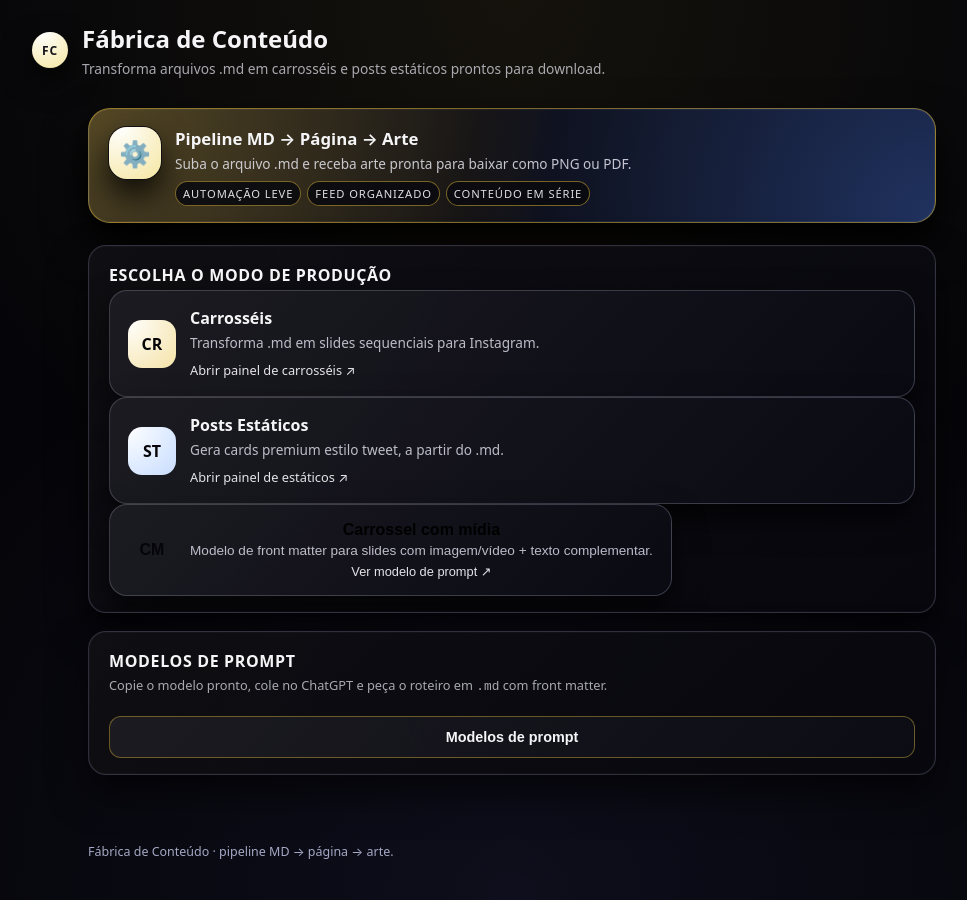
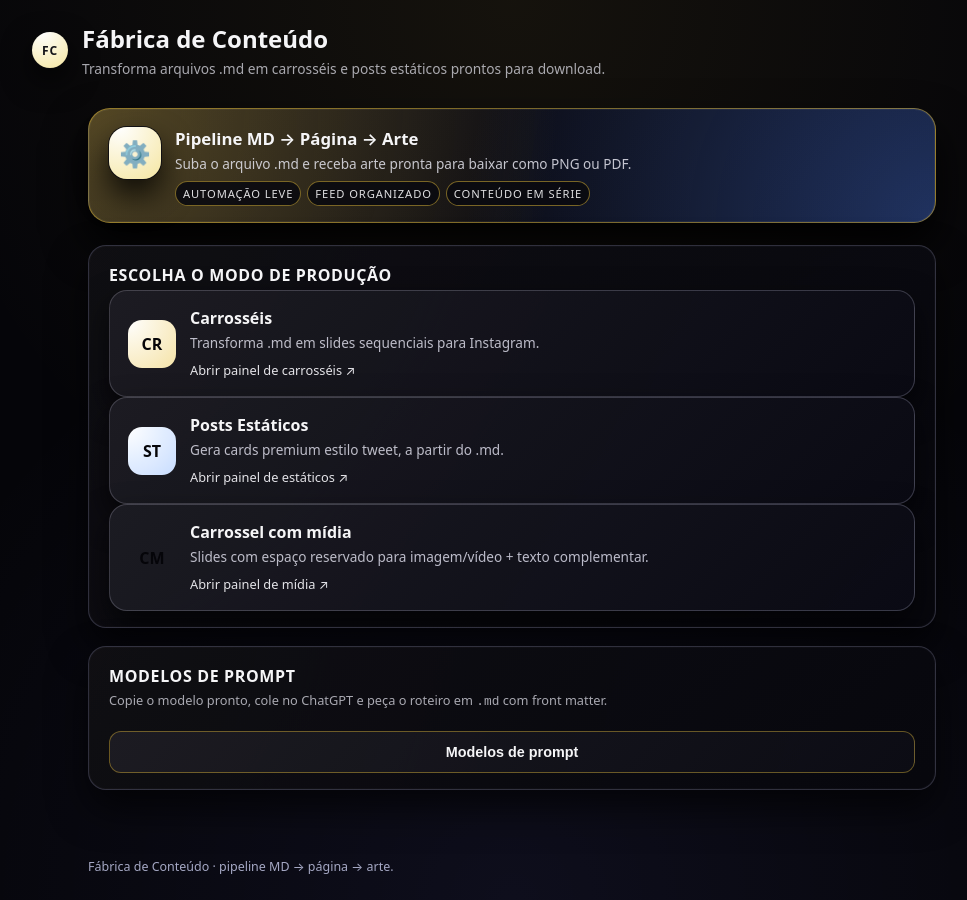
Before and after one commit to mbritodowglas-collab/fabrica-conteudo, a Jekyll site: the page built from index.html, in a window 1280 px wide. Shown: the whole page, without its empty margins (128-1095 px from the left). Built offline with Jekyll 4.4.1, drawn with Linux system fonts in a browser that asks for light colours; some of the changed lines change nothing that is shown.

Commit message:
Atualizar o index.html

```diff
--- a/index.html
+++ b/index.html
@@ -66,15 +66,15 @@ layout: none
         </div>
       </a>
 
-      <!-- CARD 3: CARROSSEL COM MÍDIA (abre modal de modelo) -->
-      <button type="button" class="fc-card-button fc-open-modal-media">
+      <!-- CARD 3: CARROSSEL COM MÍDIA (AGORA LINK PARA PAINEL) -->
+      <a href="{{ '/carrossel-media.html' | relative_url }}" class="fc-card-button">
         <div class="fc-card-icon fc-card-icon--media">CM</div>
         <div class="fc-card-content">
           <h3>Carrossel com mídia</h3>
-          <p>Modelo de front matter para slides com imagem/vídeo + texto complementar.</p>
-          <span class="fc-card-cta">Ver modelo de prompt ↗</span>
+          <p>Slides com espaço reservado para imagem/vídeo + texto complementar.</p>
+          <span class="fc-card-cta">Abrir painel de mídia ↗</span>
         </div>
-      </button>
+      </a>
 
     </div>
   </section>
@@ -154,109 +154,8 @@ Depois do front matter, NÃO escreva mais nada. Apenas retorne o YAML acima já
   </div>
 </div>
 
-<!-- MODAL · CARROSSEL COM MÍDIA -->
-<div id="fc-modal-media" class="fc-modal" aria-hidden="true">
-  <div class="fc-modal__backdrop"></div>
-
-  <div class="fc-modal__dialog" role="dialog" aria-modal="true">
-    <header class="fc-modal__header">
-      <h2>Prompt – Carrossel com mídia</h2>
-      <button id="fc-close-media" class="fc-modal__close" type="button">&times;</button>
-    </header>
-
-    <div class="fc-modal__body">
-      <article class="fc-modal-card">
-        <h3>Modelo de front matter · carrossel_media</h3>
-        <p>Use este modelo quando cada slide tiver imagem/vídeo e o texto complementar entrar embaixo.</p>
-
-        <textarea id="fc-textarea-media" class="fc-modal-text" readonly>
-Você é meu roteirista de carrosséis para Instagram com foco em uso de imagem ou vídeo em cada slide.
-
-Gere um arquivo em **Markdown** com front matter Jekyll exatamente neste padrão:
-
----
-layout: carrossel_media
-type: carrossel_media
-title: "TÍTULO DO CARROSSEL"
-tagline: "Descrição curta da ideia central"
-autor: "Márcio Dowglas – Personal Trainer"
-slides:
-  - img: "/caminho/da-imagem-1.jpg"
-    hook: "Frase forte do slide 1"
-    texto: |
-      Texto curto complementar (3–5 linhas),
-      explicando a ideia principal do slide.
-  - img: "/caminho/da-imagem-2.jpg"
-    hook: "Frase do slide 2"
-    texto: |
-      Continuação da explicação, conectando com a imagem.
-  - img: "/caminho/da-imagem-3.jpg"
-    hook: "Frase do slide 3"
-    texto: |
-      Encerramento + chamada para ação sutil.
----
-
-Regras:
-- Campo "img" é só referência; depois vou trocar pela mídia real no Canva/CapCut.
-- Linguagem feminina, empática, focada em mulheres acima de 30.
-- Estrutura narrativa: problema → consciência → caminho → ação.
-- Não use listas longas; pense em texto curto de legenda que conversa com a imagem/vídeo.
-        </textarea>
-
-        <button type="button" id="fc-copy-media" class="fc-copy-btn">
-          Copiar modelo
-        </button>
-      </article>
-    </div>
-  </div>
-</div>
-
-<!-- Scripts (modal antigo + futuros usos) -->
+<!-- Scripts (modal padrão) -->
 <script src="{{ '/assets/js/carrossel.js' | relative_url }}"></script>
-
-<!-- Script inline só para o modal de mídia -->
-<script>
-document.addEventListener('DOMContentLoaded', () => {
-  const modal = document.getElementById('fc-modal-media');
-  const openBtn = document.querySelector('.fc-open-modal-media');
-  const closeBtn = document.getElementById('fc-close-media');
-  const copyBtn = document.getElementById('fc-copy-media');
-  const textarea = document.getElementById('fc-textarea-media');
-  const backdrop = modal ? modal.querySelector('.fc-modal__backdrop') : null;
-
-  if (openBtn && modal) {
-    openBtn.addEventListener('click', () => {
-      modal.style.display = 'flex';
-      modal.setAttribute('aria-hidden', 'false');
-    });
-  }
-
-  function closeMediaModal() {
-    if (!modal) return;
-    modal.style.display = 'none';
-    modal.setAttribute('aria-hidden', 'true');
-  }
-
-  if (closeBtn) {
-    closeBtn.addEventListener('click', closeMediaModal);
-  }
-
-  if (backdrop) {
-    backdrop.addEventListener('click', closeMediaModal);
-  }
-
-  if (copyBtn && textarea) {
-    copyBtn.addEventListener('click', () => {
-      textarea.select();
-      document.execCommand('copy');
-      copyBtn.textContent = 'Copiado!';
-      setTimeout(() => {
-        copyBtn.textContent = 'Copiar modelo';
-      }, 1500);
-    });
-  }
-});
-</script>
 
 </body>
 </html>
```
